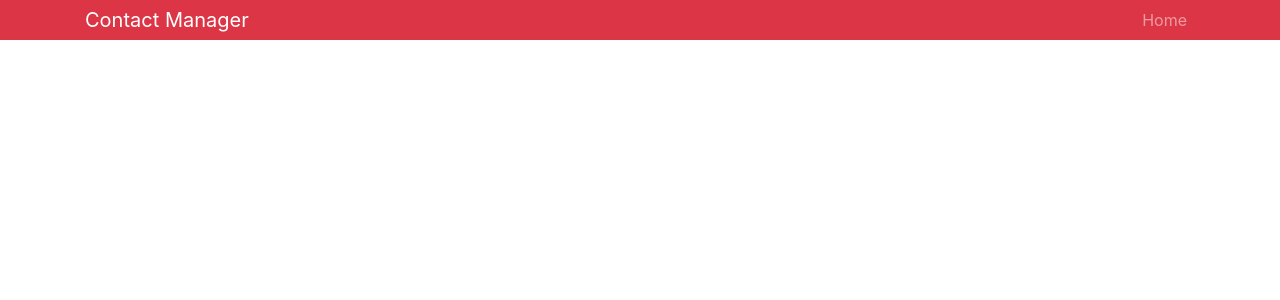
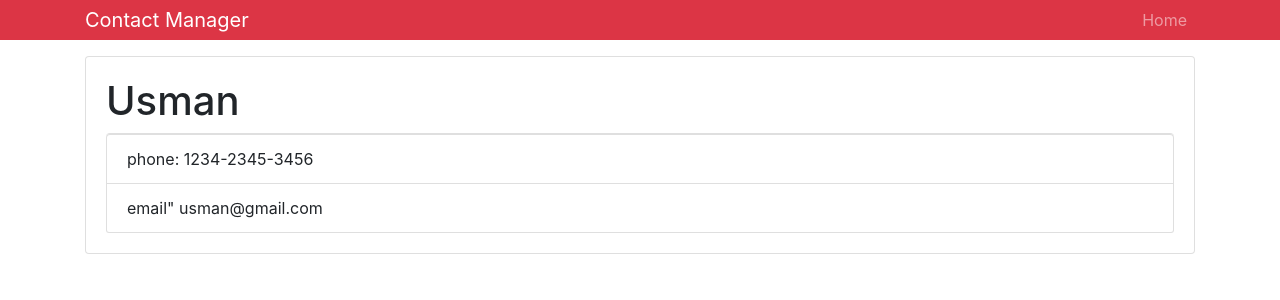
Before and after one commit to ehmusman/contact-manager, a React (Create React App) app: page / in a window 1280 px wide. Shown: the top 300 px of the page. Built offline with nearby package versions, Linux system fonts and the light colour scheme.

Commit message:
contact component is created and styled

```diff
--- a/public/index.html
+++ b/public/index.html
@@ -9,6 +9,7 @@
       name="description"
       content="Web site created using create-react-app"
     />
+    <script src="https://kit.fontawesome.com/be8916c0da.js" crossorigin="anonymous"></script>
     <link rel="apple-touch-icon" href="%PUBLIC_URL%/logo192.png" />
     <!--
       manifest.json provides metadata used when your web app is installed on a
--- a/src/App.js
+++ b/src/App.js
@@ -1,5 +1,6 @@
 import React, { Component } from 'react'
 import Header from './components/layout/Header'
+import Contact from './components/contacts/Contact'
 
 import '../node_modules/bootstrap/dist/css/bootstrap.min.css'
 
@@ -8,6 +9,9 @@ class App extends Component {
     return (
       <div>
         <Header />
+        <div className="container">
+          <Contact />
+        </div>
       </div>
     )
   }
--- /dev/null
+++ b/src/components/contacts/Contact.js
@@ -0,0 +1,25 @@
+import React, { Component } from 'react'
+
+class Contact extends Component {
+    render() {
+        return (
+            <div className='card card-body'>
+                <h1 className="card-heading">
+                    Usman
+                </h1>
+                <ul className="list-group">
+                    <li className="list-group-item">
+                        phone: 1234-2345-3456
+                    </li>
+                    <li className="list-group-item">
+                        email" usman@gmail.com
+                    </li>
+                </ul>
+
+            </div>
+        )
+    }
+}
+
+
+export default Contact;
```
